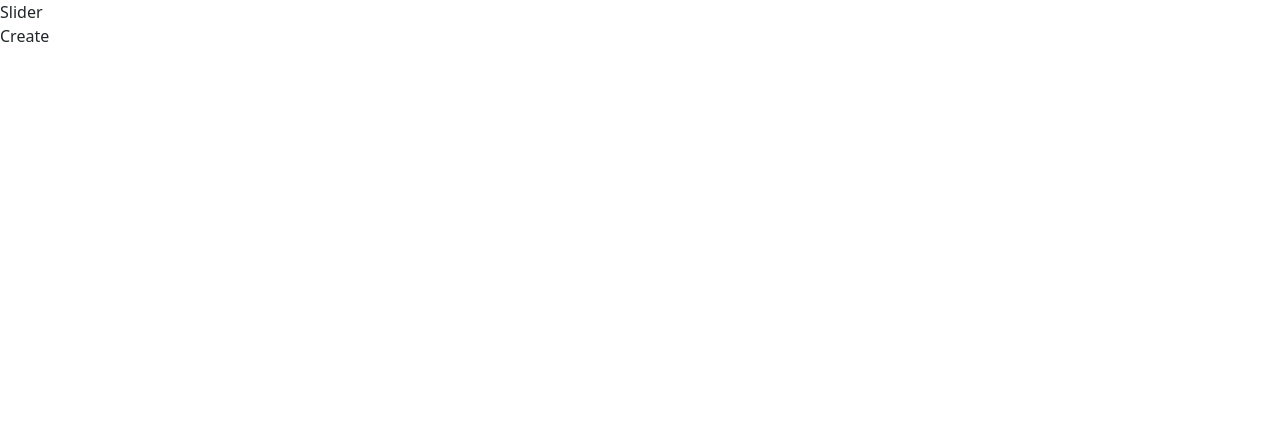
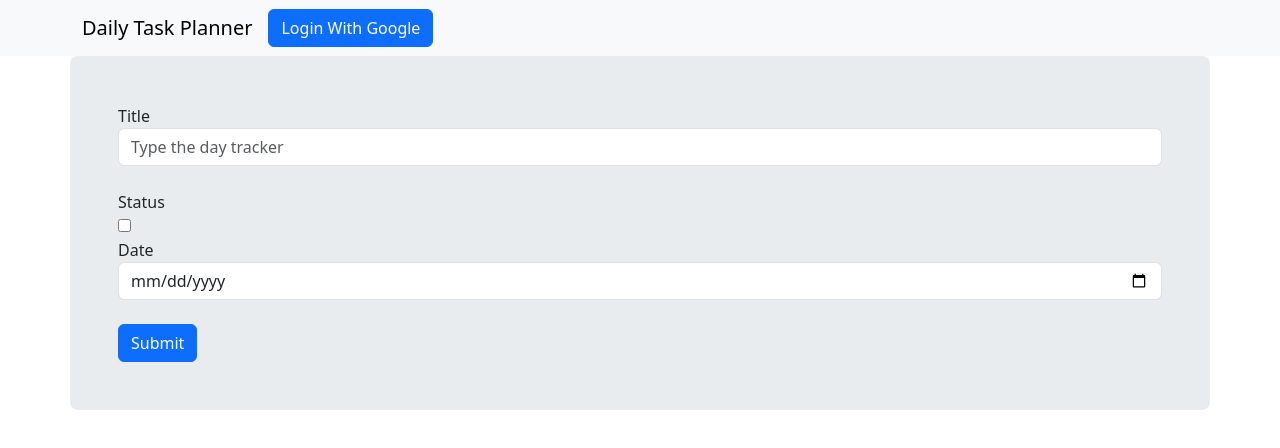
Before and after one commit to Dhinesh4668/internship_task, a React (Vite) app in the folder client/: page /create in a window 1280 px wide. Shown: the top 448 px of the page. Built offline with nearby package versions, Linux system fonts and the light colour scheme.

Commit message:
login componet

```diff
--- a/client/src/App.jsx
+++ b/client/src/App.jsx
@@ -2,6 +2,7 @@ import React from 'react'
 import {BrowserRouter, Route, Routes} from 'react-router-dom'
 import { Create, Home, Users } from './Pages'
 import { Slider } from './Components'
+// import GoogleAuth from './Components/login/GoogleAuth'
 
 
 
@@ -10,7 +11,7 @@ const App = () => {
     <BrowserRouter>
       <Slider />
       <Routes>
-        <Route path='/' element={<Home />}/>
+        <Route path='/home' element={<Home />}/>
         <Route path='/create' element={<Create />} />
         <Route path='/user' element={<Users />} />
       </Routes>
--- a/client/src/Components/SidePanel/Slider.jsx
+++ b/client/src/Components/SidePanel/Slider.jsx
@@ -1,9 +1,41 @@
-import React from 'react'
+import React from "react";
+import { Link } from 'react-router-dom';
+import GoogleAuth from '../login/GoogleAuth'; // Import your GoogleAuth component
+import { useNavigate } from "react-router-dom";
+const Slider = () => {
+  const isLoggedIn = localStorage.getItem('email');
+  const navigate = useNavigate()
+  return (
+    <nav className="navbar navbar-expand-lg navbar-light bg-light">
+      <div className="container">
+        <Link className="navbar-brand" to="/">Daily Task Planner</Link>
+        <div className="collapse navbar-collapse" id="navbarNav">
+          <ul className="navbar-nav  ml-auto">
+            {isLoggedIn ? (
+              <>
+                <li className="nav-item">
+                  <Link className="nav-link" to="/">Home</Link>
+                </li>
+                <li className="nav-item">
+                  <Link className="nav-link" to="/create">Create Task</Link>
+                </li>
+                <li className="nav-item">
+                  <button className="btn btn-danger" onClick={()=>{
+                    localStorage.clear();
+                    navigate('/')
+                  }}>Logout</button>
+                </li>
+              </>
+            ) : (
+              <li className="nav-item">
+                <GoogleAuth />
+              </li>
+            )}
+          </ul>
+        </div>
+      </div>
+    </nav>
+  );
+};
 
-const Slider = () => {
-  return (
-    <div>Slider</div>
-  )
-}
-
-export default Slider
+export default Slider;
--- a/client/src/Components/login/GoogleAuth.jsx
+++ b/client/src/Components/login/GoogleAuth.jsx
@@ -1,9 +1,40 @@
-import React from 'react'
+import React, { useEffect, useState } from "react";
+import { auth, provider } from "../../firebase.config";
+import { signInWithPopup } from "firebase/auth";
+import { useNavigate } from 'react-router-dom';
 
+// import {} from 'react-icons'
 const GoogleAuth = () => {
+  const [value, setValue] = useState("");
+const navigate = useNavigate();
+  // const history = useHistory()
+  // google signin handle click
+  const handleClick = () => {
+    signInWithPopup(auth, provider).then((data) => {
+      setValue(data.user.email);
+      localStorage.setItem("email", data.user.email);
+
+
+      // history.push('/home')
+    });
+  };
+
+  useEffect(() => {
+    setValue(localStorage.getItem("email"));
+  });
   return (
-    <div>GoogleAuth</div>
-  )
-}
+    <>
+      {value ? (
+        navigate('/home')
+      ) : (
+        <div className="justify-content-center">
+          <button className="btn btn-primary" onClick={handleClick}>
+            Login With Google
+          </button>
+        </div>
+      )}
+    </>
+  );
+};
 
-export default GoogleAuth
+export default GoogleAuth;
--- a/client/src/Pages/Create.jsx
+++ b/client/src/Pages/Create.jsx
@@ -1,8 +1,28 @@
-import React from 'react'
+import React,{useState, useEffect} from 'react'
 
 const Create = () => {
+  const[title, setTitle] = useState('');
+  const[Date, setDate] = useState('');
+
+  // handle submit
+  function HandleSubmit(){
+
+  }
   return (
-    <div>Create</div>
+    <div className='container bg-body-secondary p-5 rounded-3'>
+      <form className='form-group ' action="">
+        <label >Title</label><br />
+        <input type="text" className='form-control' placeholder='Type the day tracker'/><br />
+        <label>Status</label><br />
+        <input type="checkbox" name="complete" id="" /><br></br>
+        <label >Date</label><br />
+        <input type="date" className='form-control' name="set the date " id="" />
+      </form>
+      {/* button submit */}
+      <div className='pt-4'>
+        <button className='btn btn-primary'>Submit</button>
+      </div>
+    </div>
   )
 }
 
--- a/client/src/Pages/Home.jsx
+++ b/client/src/Pages/Home.jsx
@@ -2,7 +2,22 @@ import React from 'react'
 
 const Home = () => {
   return (
-    <div>Home</div>
+    <aside>
+      {/* user name and user profile */}
+      <div className='container bg-primary rounded-2 shado text-white'>
+        <h1>welcome : 🥳</h1>
+      </div>
+
+
+      {/* tasks lists*/}
+      <div className='container bg-primary'>
+
+      </div>
+
+
+
+    </aside>
+
   )
 }
 
--- a/client/src/firebase.js
+++ b/client/src/firebase.config.js
@@ -1,7 +1,6 @@
 import { initializeApp } from "firebase/app";
 import { getAnalytics } from "firebase/analytics";
-
-
+import {GoogleAuthProvider, getAuth} from "firebase/auth"
 const firebaseConfig = {
   apiKey: "AIzaSyD8wdO9_zSjhKPTsFMD8QNkwTU016j9gP4",
   authDomain: "intern-project-a325a.firebaseapp.com",
@@ -13,4 +12,12 @@ const firebaseConfig = {
 };
 
 const app = initializeApp(firebaseConfig);
-const analytics = getAnalytics(app);
+// const analytics = getAnalytics(app);
+const auth = getAuth(app)
+
+const provider = new GoogleAuthProvider();
+
+export {
+  auth,
+  provider,
+}
```
